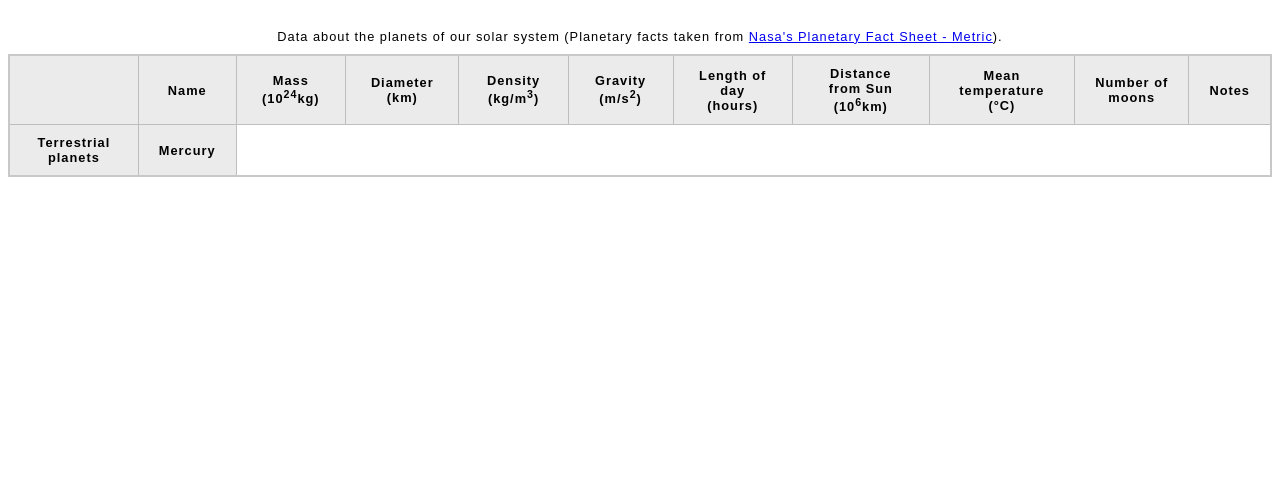
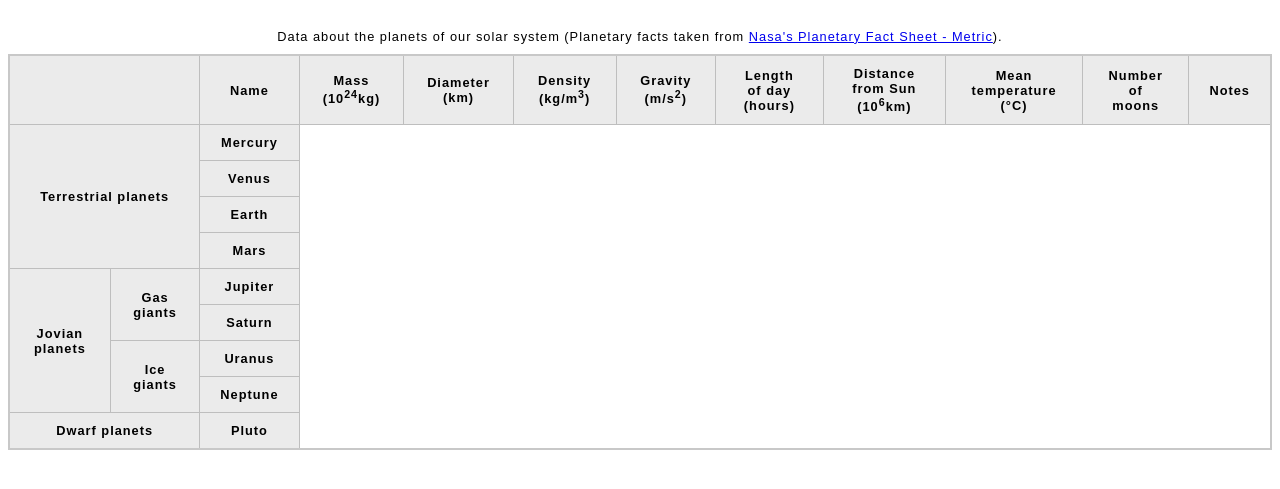
Before and after one commit to CiaranKettles/CiaranKettles.github.io, a plain HTML site: page lab 2/part 2/blank-template.html in a window 1280 px wide. Shown: the part 61-550 px from the top of the page. Drawn offline with Linux system fonts and the light colour scheme.

Commit message:
Update blank-template.html
added planet table headers in each row

```diff
--- a/lab 2/part 2/blank-template.html
+++ b/lab 2/part 2/blank-template.html
@@ -21,7 +21,7 @@
 	<table>
 	<caption> Data about the planets of our solar system (Planetary facts taken from <a href="http://nssdc.gsfc.nasa.gov/planetary/factsheet/">Nasa's Planetary Fact Sheet - Metric</a>). </caption>
 
-	<th>
+	<th colspan = "2">
 
 	<th> Name </th>
 	<th> Mass (10<sup>24</sup>kg) </th>
@@ -37,12 +37,47 @@
 	</th>
 
 	<tr>
+	<th rowspan = "4" colspan = "2"> Terrestrial planets </th>
+	<th> Mercury </th>
+	</tr>
 
-	<th> Terrestrial planets </th>
-	<th> Mercury </th>
+	<tr>
+	<th> Venus </th>
+	</tr>
+
+	<tr>
+	<th> Earth </th>
+	</tr>
+
+	<tr>
+	<th> Mars </th>
+	</tr>
+
+	<tr>
+	<th rowspan = "5"> Jovian planets </th>
+	<th rowspan = "3"> Gas giants </th>
+	<th> Jupiter </th>
+	<tr>
+
+	<tr>
+	<th> Saturn </th>
+	</tr>
+
+	<tr>
+	<th rowspan = "2"> Ice giants </th>
+	<th> Uranus </th>
+	</tr>
+
+	<tr>
+	<th> Neptune </th>
+	</tr>
+
+	<tr>
+	<th colspan = "2"> Dwarf planets </th>
+	<th> Pluto </th>
+	</tr>
 
 
-	</tr>
 
 
 	</table>
```
